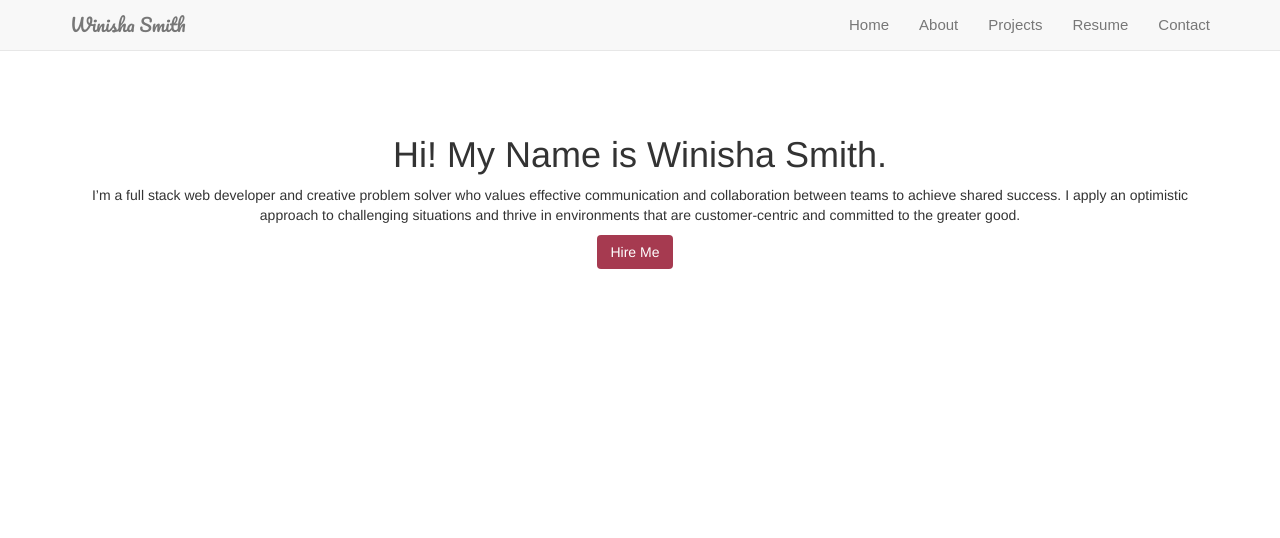
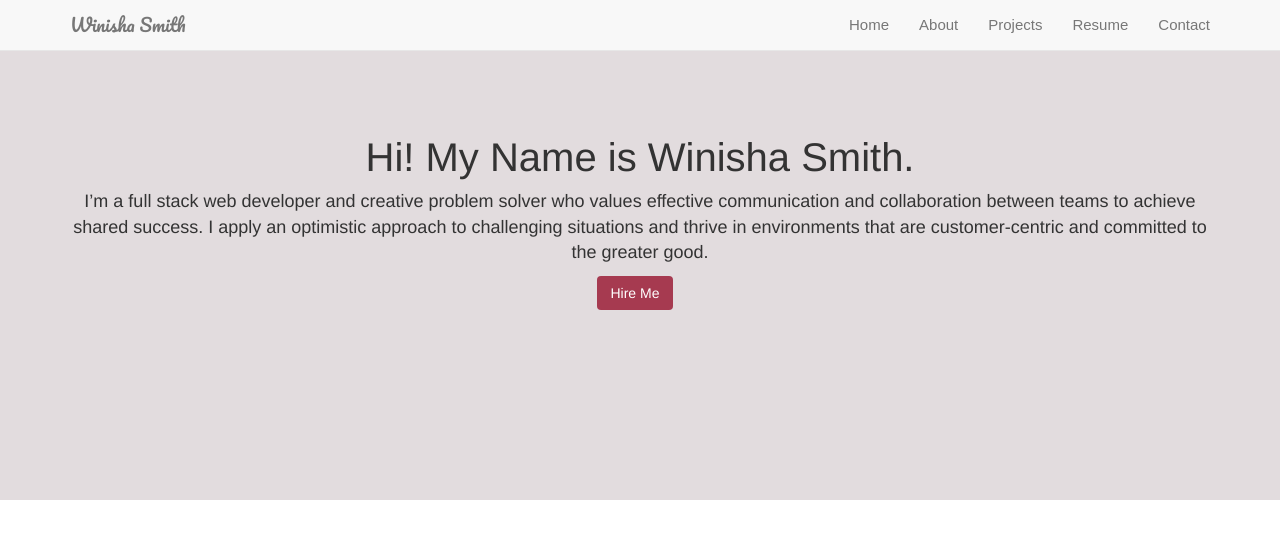
Before and after one commit to winishahines/WinishaSmith.github.io, a plain HTML site: page index.html in a window 1280 px wide. Drawn offline with nearby package versions, Linux system fonts and the light colour scheme; a web font is replaced by a local one.

Commit message:
added link to resume and header background color

```diff
--- a/WinishasPortfolio.css
+++ b/WinishasPortfolio.css
@@ -7,12 +7,22 @@
   font-family: 'Pacifico', cursive;
 }
 
-.hero-unit{
+header {
   padding: 115px 0 200px;
+  background: #E2DCDE;
+  height: 500px;
 }
 
 .container{
   text-align: center;
+}
+
+.greeting h1 {
+  font-size: 40px;
+}
+
+.greeting p {
+  font-size: 18px;
 }
 
 .btn{
--- a/index.html
+++ b/index.html
@@ -24,14 +24,14 @@
           <li><a href="#Home">Home</a></li>
           <li><a href="#About">About</a></li>
           <li><a href="#Projects">Projects</a></li>
-          <li><a href="#Resume">Resume</a></li>
+          <li><a href="https://www.dropbox.com/s/3vmkw4v8opylbon/Winisha_Smith_Resume.pdf?dl=0" target="_blank">Resume</a></li>
           <li><a href="#Contact">Contact</a></li>
         </ul>
     </div>
     <!-- end of container div -->
   </nav>
 
-  <div class="hero-unit">
+  <header>
   <div class="container">
     <div class="greeting">
       <h1>Hi! My Name is Winisha Smith.</h1>
@@ -41,6 +41,6 @@
       </div>
     </div>
   </div>
-</div>
+</header>
 
 </body>
```
